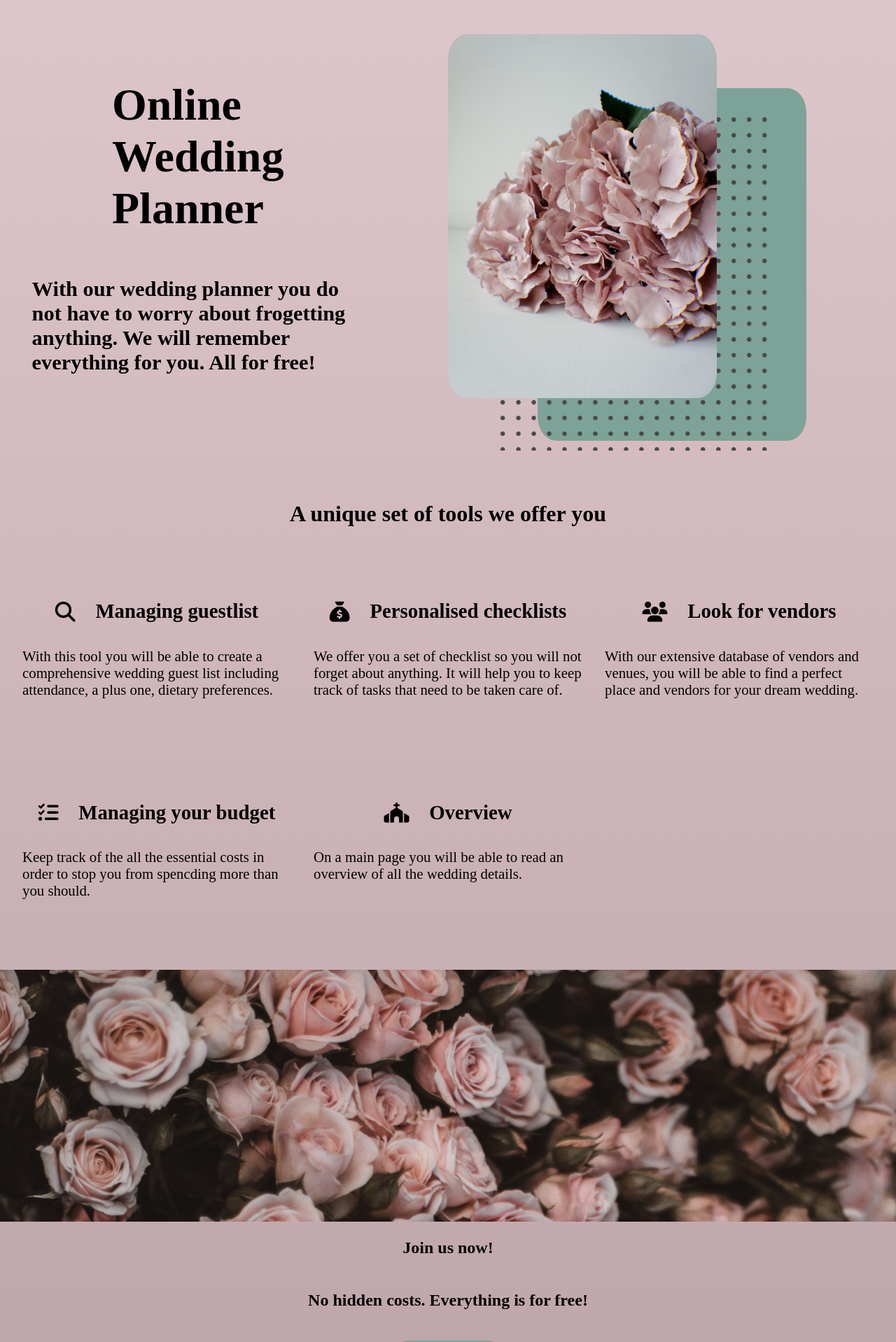
After one commit to anamonium/wdpai, a PHP site: page /public/views/welcomePage.html in a window 1280 px wide. The commit adds this page. Shown: the part 303-2221 px from the top of the page at 70% size. Run offline with PHP 8.4, Linux system fonts and the light colour scheme; some libraries are stand-ins or nearby versions.

Commit message:
Added new page

```diff
--- /dev/null
+++ b/public/css/welcomePage.css
@@ -0,0 +1,157 @@
+
+body{
+    overflow: auto;
+    background: linear-gradient(180deg, #E2CBD0 0%, #BEA5AA 100%);
+    margin: 0
+}
+
+.topBar{
+    display: flex;
+    flex-direction: row;
+    justify-content: space-between;
+    margin-bottom: 3em;
+}
+
+.buttons{
+    display: flex;
+    flex-direction: row;
+    justify-content: center;
+}
+
+button{
+    background: #0B5453;
+    border-radius: 20px;
+    border: none;
+    height: 2.5em;
+    font-size: 1.25em;
+    margin: 1em;
+}
+
+#logIn{
+    background-color: #7DA297;
+    width: 12vw;
+}
+
+#signIn{
+    background-color: transparent;
+    width: 12vw;
+}
+
+.info{
+    display: flex;
+    flex-direction: column;
+    width: 40vw;
+}
+
+.pictures{
+    width: 60vw;
+    display: grid;
+    grid-template-columns: repeat(12, 1fr);
+    position: relative;
+}
+
+#fls{
+    width: 30vw;
+    height: 65vh;
+    object-fit: cover;
+    grid-row: 1;
+    grid-column: 3 / span 8;
+    z-index: 1;
+    border-radius: 7%;
+}
+
+#rectangle{
+    width: 30vw;
+    height: 63vh;
+    background-color: #7DA297;
+    grid-column: 5 / -1;
+    grid-row: 1;
+    margin-top: 15%;
+    border-radius: 7%;
+}
+
+#dots{
+    width: 31vw;
+    height: 60vh;
+    object-fit: cover;
+    grid-row: 1;
+    grid-column: 4 / -1;
+    margin-top: 20%;
+}
+
+.mainPicture{
+    width: 100vw;;
+    height: 80vh;
+    display: flex;
+    flex-direction: row;
+}
+
+
+h1, h2, h3, h4, h5{
+    font-family: 'Jacques Francois';
+}
+
+h1{
+    font-size: 4em;
+    margin: 1em 0em 0em 2.5em
+}
+
+#roses{
+    width: 100vw;
+}
+
+#longNapis{
+    font-size: 1.9em;
+    margin: 2em 0em 0em 1.5em;
+}
+
+.icons{
+    display: grid;
+    grid-template-columns: repeat(3, 1fr);
+    grid-gap: 2em;
+    padding: 2em;
+    overflow: auto;
+}
+
+.icons>div {
+    margin: 2em 0em 3em 0em;
+}
+
+i, h4{
+    font-size: 1.8em;
+    margin: 0.5em;
+}
+
+#setOfTools{
+    align-items: center;
+    font-size: 2em;
+    justify-content: center;
+    display: flex;
+}
+
+p{
+    font-size: 1.3em;
+}
+
+.header{
+    display: flex;
+    flex-direction: row;
+    justify-content: center;
+    align-items: center;
+}
+
+.endSection{
+    display: flex;
+    flex-direction: column;
+    justify-content: center;
+    align-items: center;
+}
+
+.endSection>h2, .endSection>h3{
+    font-size: 1.5em;
+    margin: 1em 0em 1em 0em;
+}
+
+.endSection>button{
+    margin: 1em 0em 3em 0em;
+}
--- /dev/null
+++ b/public/views/welcomePage.html
@@ -0,0 +1,95 @@
+<!DOCTYPE html>
+
+<head>
+    <link rel="stylesheet" type="text/css" href="../css/welcomePage.css">
+    <script src="https://kit.fontawesome.com/299209977e.js" crossorigin="anonymous"></script>
+    <title>Marymay</title>
+</head>
+<body>
+    <div class = "topBar">
+        <div>
+            <img src = "../img/logo.svg">
+        </div>
+        <div class = "buttons">
+            <button id = "signIn">Sign in</button>
+            <button id = "logIn">Log in</button>
+        </div>
+    </div>
+    <div class = "mainPicture">
+        <div class = "info">
+            <h1>Online Wedding Planner</h1>
+            <h3 id = "longNapis">With our wedding planner you do not have to worry about frogetting anything. We will remember everything for you.
+                All for free!</h3>
+        </div>
+        <div class = "pictures">
+            <div id = "rectangle"></div>
+            <img id = "dots" src = "../img/images/dots.png">
+            <img id = "fls" src = "../img/images/login-flowers.jpg">
+        </div>
+    </div>
+    <h2 id = setOfTools>A unique set of tools we offer you </h2>
+    <div class = "icons">
+
+        <div>
+            <div class = "header">
+                <i class="fas fa-magnifying-glass"></i>
+                <h4>Managing
+                    guestlist</h4>
+            </div>
+                <p>With this tool you will be able to
+                    create a comprehensive wedding
+                    guest list including attendance,
+                    a plus one, dietary preferences.</p>
+
+        </div>
+            <div>
+                <div class = "header">
+                <i class="fas fa-sack-dollar"></i>
+                <h4>Personalised
+                    checklists</h4>
+                </div>
+                <p>We offer you a set of checklist so
+                    you will not forget about anything.
+                    It will help you to keep track of
+                    tasks that need to be taken care of. </p>
+                </div>
+            <div>
+                <div class = "header">
+                <i class="fas fa-users"></i>
+                <h4>Look
+                    for vendors</h4>
+                </div>
+                <p>With our extensive database of
+                    vendors and venues, you will
+                    be able to find a perfect place and
+                    vendors for your dream wedding.</p>
+                </div>
+            <div>
+                <div class = "header">
+                <i class="fas fa-list-check"></i>
+                <h4>Managing
+                    your budget</h4>
+                </div>
+                <p>Keep track of the all the essential
+                    costs in order to stop you from
+                    spencding more than you should. </p>
+                </div>
+            <div>
+                <div class = "header">
+                <i class="fas fa-church"></i>
+                <h4>Overview </h4>
+            </div>
+                <p>On a main page you will be able
+                    to read an overview of all the
+                    wedding details. </p>
+                </div>
+        </ul>
+    </div>
+    <div class = "endSection">
+        <img id = "roses" src = "../img/images/roses.png">
+        <h2>Join us now!</h2>
+        <h3>No hidden costs.
+            Everything is for free!</h3>
+        <button id = "logIn">Sign in</button>
+    </div>
+</body>
```
Also changed, not shown: index.php (+6 -1 lines), .htaccess (added), public/img/images/dots.png (added), public/img/images/roses.png (added), 4 other files.
